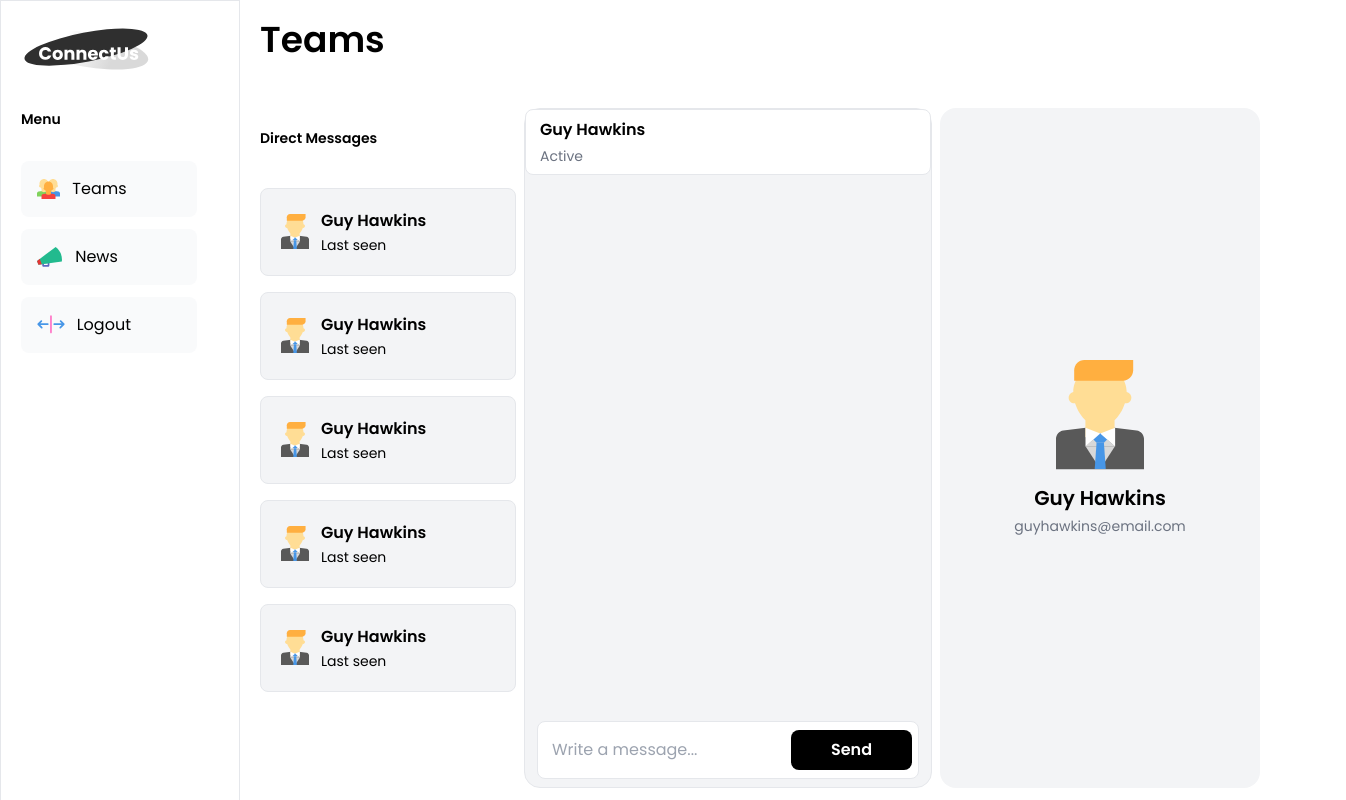
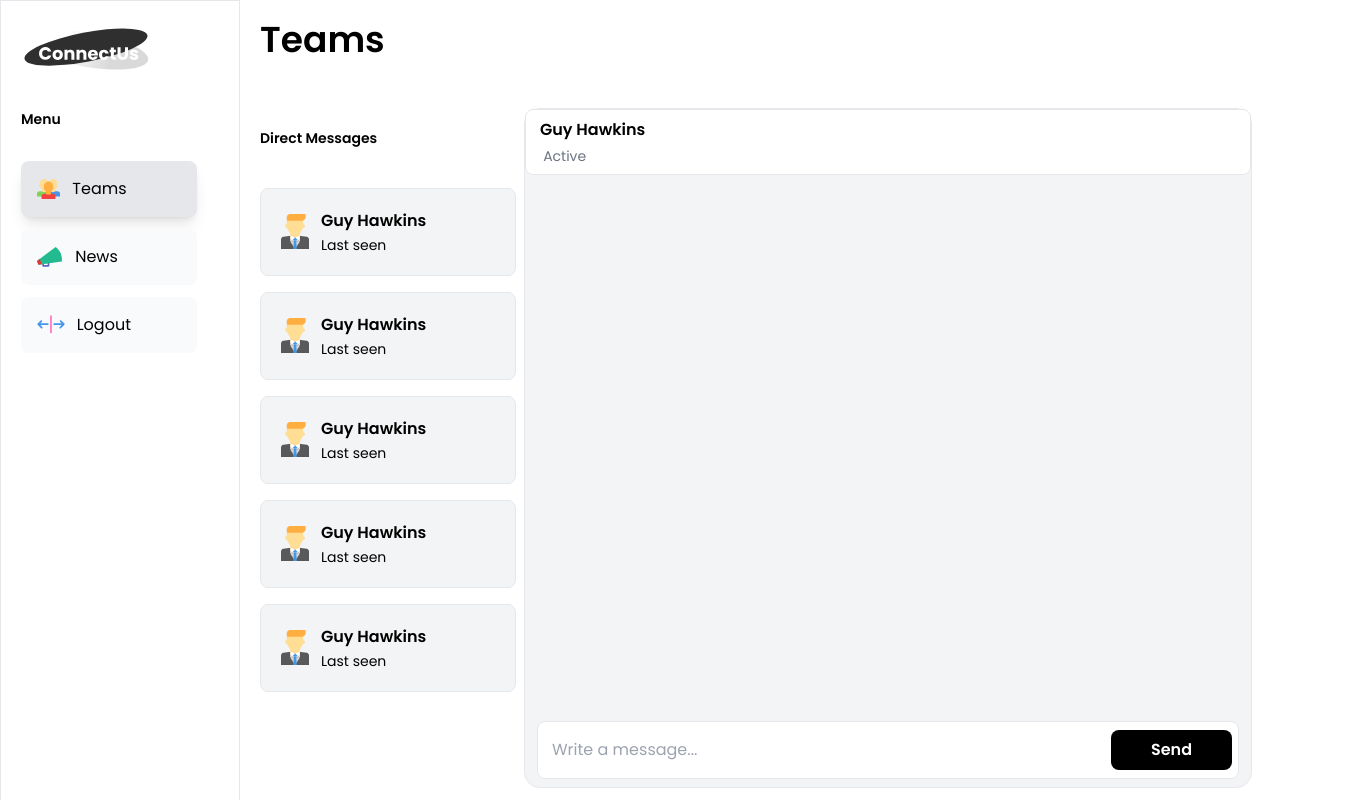
Before and after one commit to starprince7/connect-us-web-client, a React (Create React App) app: page /teams in a window 1280 px wide. Shown: the top 800 px of the page, 1346 px wide, since content can reach past the window. Built offline with nearby package versions, Linux system fonts and the light colour scheme.

Commit message:
update: teams page interactivity added.

```diff
--- a/src/components/ChatBox.tsx
+++ b/src/components/ChatBox.tsx
@@ -1,8 +1,9 @@
 import React from 'react'
+import { ChatContext } from '../pages/dashboard/teamsPage'
 
 export const ChatBox = () => {
   return (
-    <div className='border min-h-[85%] flex-1 col-span-2 rounded-2xl relative bg-gray-100 px-2'>
+    <div className='border min-h-[85%] w-full col-span-2 rounded-2xl relative bg-gray-100 px-2 transition-all ease-in duration-1000'>
       <ChatBoxHeader />
       <ChatBoxInput />
     </div>
@@ -10,12 +11,16 @@ export const ChatBox = () => {
 }
 
 function ChatBoxHeader() {
+  const { setShowUserChatInfo } = React.useContext(ChatContext)
   return (
     <div className='rounded-lg border p-2 absolute top-0 left-0 w-full px-3.5 z-20 bg-white'>
-      <div className='items-center space-y-1'>
-        <h1 className='font-bold'>Guy Hawkins</h1>
-        <div className='text-sm text-gray-500'>Active</div>
-      </div>
+      <button
+        className='items-center space-y-1 flex flex-col justify-start'
+        onClick={() => setShowUserChatInfo(true)}
+      >
+        <h1 className='font-bold hover:underline underline-offset-2'>Guy Hawkins</h1>
+        <div className='text-sm text-gray-500 -ml-14'>Active</div>
+      </button>
     </div>
   )
 }
--- a/src/components/ProfileSideBar.tsx
+++ b/src/components/ProfileSideBar.tsx
@@ -1,10 +1,24 @@
 import React from 'react'
 import AvatarChatMan from '../assets/icons/chat-man-avatar.svg'
 import AvatarChatWoman from '../../assets/icons/chat-woman-avatar.svg'
+import { HiXCircle as CloseIcon } from 'react-icons/hi'
 
-export const ProfileSideBar = () => {
+type Props = {
+  isActive: boolean
+  closeProfileBar: () => void
+}
+
+export const ProfileSideBar = ({ isActive, closeProfileBar }: Props) => {
+  //   if (!isActive) return null
   return (
-    <div className='min-h-[85%] w-80 rounded-2xl bg-gray-100 grid place-content-center'>
+    <div
+      className={`min-h-[85%] ${
+        isActive ? 'w-1/3 opacity-100' : 'w-0 opacity-0'
+      } rounded-2xl bg-gray-100 grid place-content-center relative transition-all ease-in-out duration-200`}
+    >
+      <button className='border absolute top-5 right-4' onClick={closeProfileBar}>
+        <CloseIcon style={{ width: 30, height: 30 }} />
+      </button>
       <div className='text-center'>
         <img src={AvatarChatMan} alt='Avatar logo' className='h-28 mx-auto mb-3' />
         <h3 className='text-xl font-bold my-1'>Guy Hawkins</h3>
--- a/src/components/SideBar.tsx
+++ b/src/components/SideBar.tsx
@@ -3,9 +3,12 @@ import TeamIcon from '../assets/icons/teams-icon.svg'
 import NewsIcon from '../assets/icons/news-icon.svg'
 import LogoutIcon from '../assets/icons/logout-icon.svg'
 import LogoDashboard from '../assets/icons/logo-dashboard.svg'
-import { Link } from 'react-router-dom'
+import { Link, useLocation } from 'react-router-dom'
 
 export const SideBar = () => {
+  const location = useLocation()
+  const currentRoute = location.pathname
+
   return (
     <div className='border w-60 space-y-8 px-5 py-5 min-h-screen'>
       <h3>
@@ -14,15 +17,20 @@ export const SideBar = () => {
       <h3 className='font-bold text-sm'>Menu</h3>
       {/* it renders links */}
       <div className='space-y-3'>
-        {links.map(({ name, icon }) => (
+        {links.map(({ name, icon }) => {
+          const isActiveRoute = '/' + name === currentRoute
+          return (
             <Link
               to={name}
-            className='bg-gray-50 hover:bg-gray-200 flex space-x-3 items-center w-44 p-4 rounded-lg block'
+              className={`${
+                isActiveRoute ? 'bg-gray-200 shadow-lg' : 'bg-gray-50'
+              } hover:bg-gray-200 flex space-x-3 items-center w-44 p-4 rounded-lg`}
             >
               <img src={icon} alt='icon' className='h-5' />
               <span className='capitalize'>{name}</span>
             </Link>
-        ))}
+          )
+        })}
       </div>
     </div>
   )
--- a/src/pages/dashboard/teamsPage.tsx
+++ b/src/pages/dashboard/teamsPage.tsx
@@ -4,7 +4,13 @@ import AvatarChatWoman from '../../assets/icons/chat-woman-avatar.svg'
 import { ChatBox } from '../../components/ChatBox'
 import { ProfileSideBar } from '../../components/ProfileSideBar'
 
+interface IChatContext {
+  setShowUserChatInfo: React.Dispatch<React.SetStateAction<boolean>>
+}
+export const ChatContext = React.createContext({} as IChatContext)
+
 export const TeamsPage = () => {
+  const [showUserChatInfo, setShowUserChatInfo] = React.useState(false)
   return (
     <div className='space-y-12'>
       <h2 className='text-4xl font-bold'>Teams</h2>
@@ -13,8 +19,13 @@ export const TeamsPage = () => {
         {/* it renders direct message list */}
         {/* Ite renders other teams component */}
         <DirectMessageList />
-        <ChatBox />
-        <ProfileSideBar />
+        <ChatContext.Provider value={{ setShowUserChatInfo }}>
+          <ChatBox />
+        </ChatContext.Provider>
+        <ProfileSideBar
+          isActive={showUserChatInfo}
+          closeProfileBar={() => setShowUserChatInfo(false)}
+        />
       </div>
     </div>
   )
```
Lines whose indentation alone changed are shown as unchanged.
